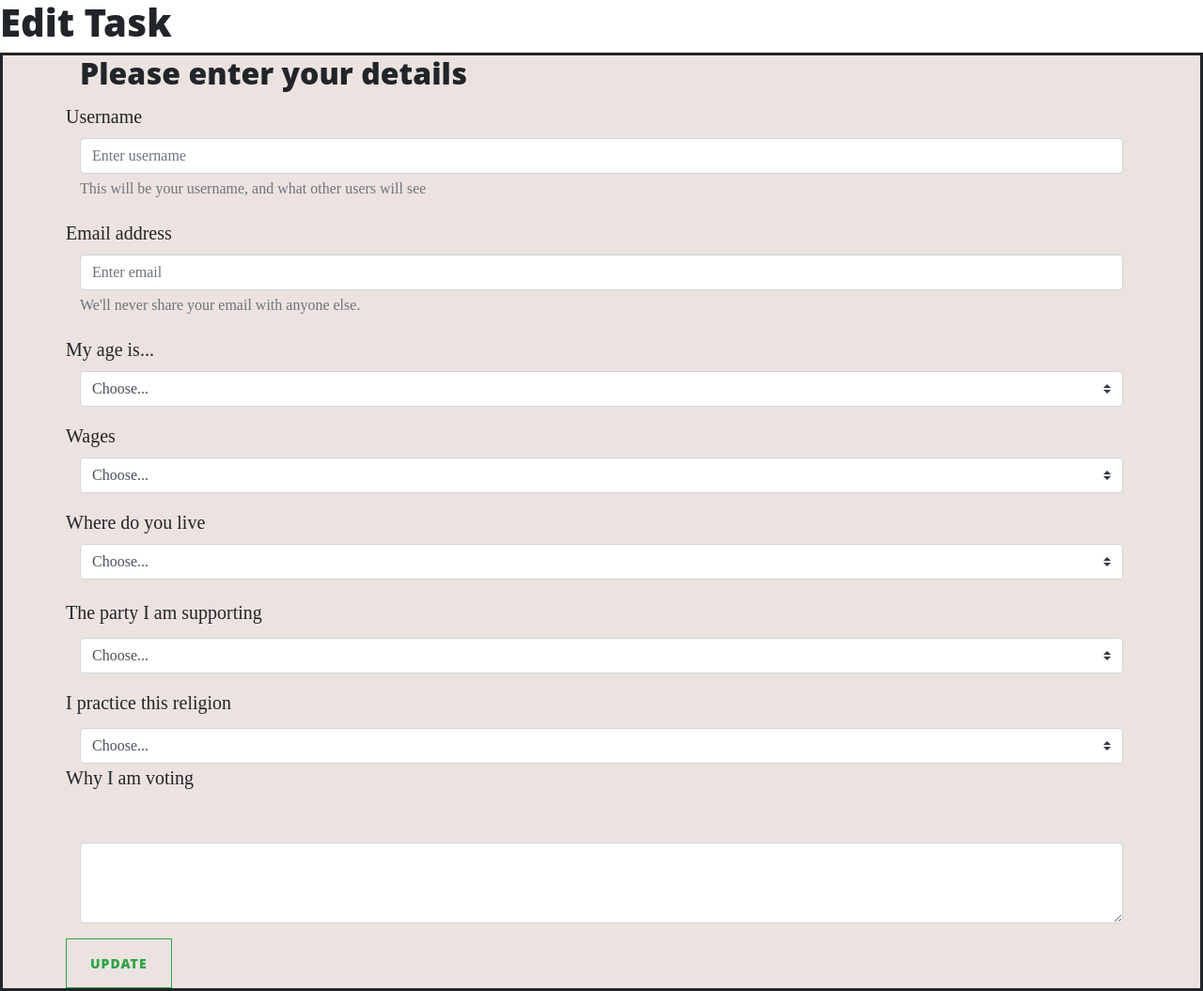
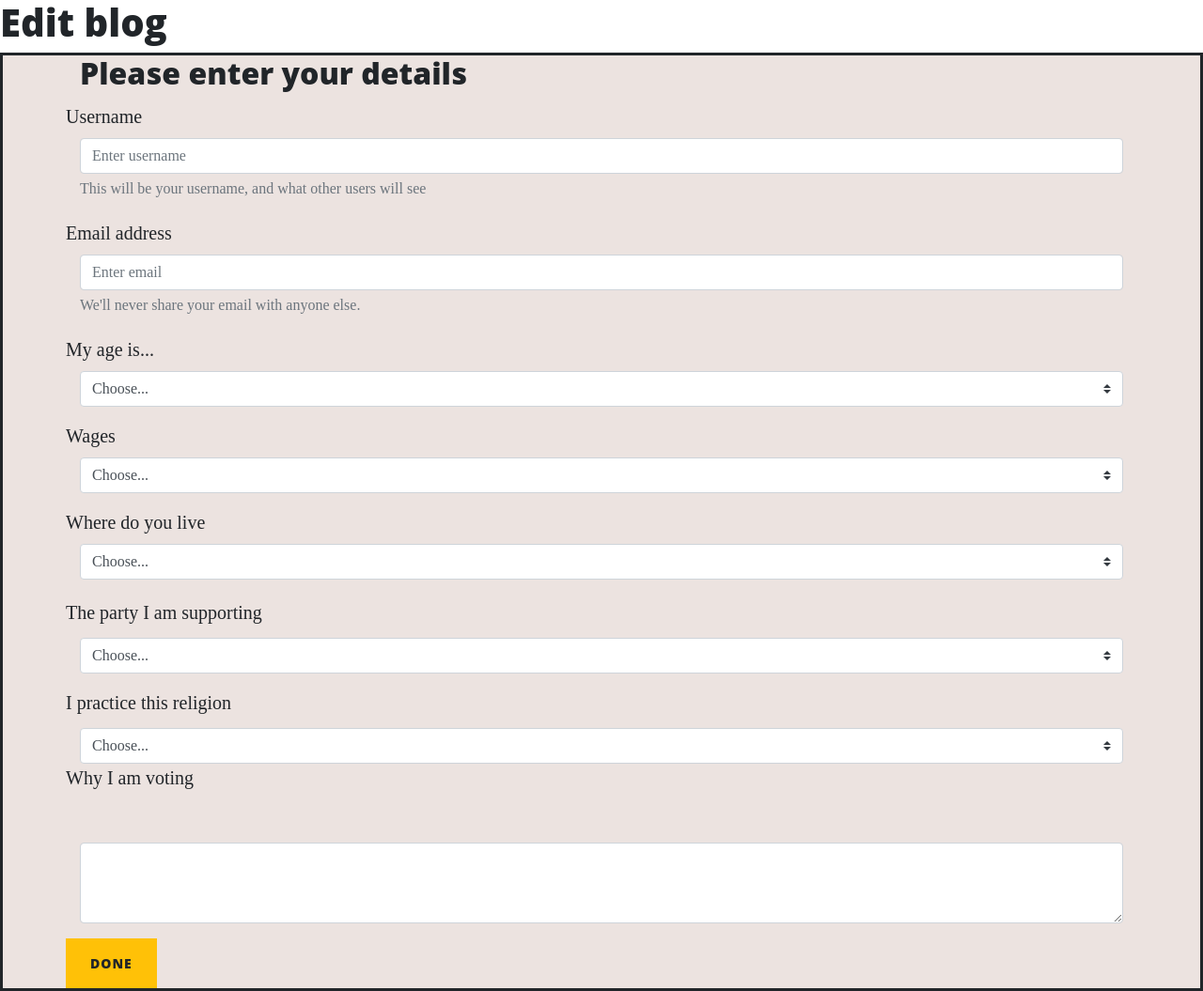
Before and after one commit to Rudancy/ms3, a Flask app: template templates/edit_blog.html in a window 1280 px wide. Shown: the whole page at 94% size. Run offline with Flask 2, Linux system fonts and the light colour scheme; the template is opened without the code that fills it, so the values that code supplies are empty; some libraries are stand-ins or nearby versions.

Commit message:
working on edit functionality

```diff
--- a/app.py
+++ b/app.py
@@ -36,7 +36,7 @@ def add_blog():
         religions=mongo.db.religion.find()
         ages=mongo.db.age_groups.find()
         return render_template("add_blog.html", ages=ages, regions=regions, wages=wages, parties=parties, religions=religions)
-
+        return redirect(url_for("insert_blog"))
 @app.route('/insert_blog', methods=['GET', 'POST'])
 def insert_blog():
 
@@ -74,7 +74,7 @@ def edit_blog(user_profile_id):
     ages=mongo.db.age_groups.find()
 
 
-    return render_template('edit_blog.html', user=user, blog=all_blogs, ages=ages, regions=regions, wages=wages, parties=parties, religions=religions)
+    return render_template('edit_blog.html', user=user, blog=all_blogs, ages=ages, regions=regions, wages=wages, parties=parties, religions=religions, user_profile_id=user_profile_id)
 
 
 
--- a/templates/edit_blog.html
+++ b/templates/edit_blog.html
@@ -1,11 +1,11 @@
 {% extends 'base.html' %} {% block content %}
 <h1>
-    Edit Task
+    Edit blog
 </h1>
 
 <div class="bd-datainput">
     <div class="container justify-content-center">
-        <form action="{{ url_for('insert_blog') }}" method="POST">
+        <form action="{{url_for('update_blog', user_profile_id=user_profile_id)}}" method="POST">
 
             <div class="row mb-1">
                 <div class="col-12">
@@ -51,7 +51,7 @@
                         <option selected>Choose...</option>
 
                         {% for age in ages %}
-                        <option value="{{age.age}}"{% if blog.user_age == age.age %}{% endif %}selected>I am {{age.age}} years old</option>
+                        <option value="{{age.age}}"{% if blog.user_age == age.age %}selected{% endif %}>I am {{age.age}} years old</option>
                         {%endfor%}
 
                     </select>
@@ -147,9 +147,10 @@
                     </div>
                 </div>
             </div>
-            <div class="row justify-centre">
-                <button type="submit" class="btn btn-outline-success">Update</button>
-            </div>
+            <div class="row">
+            <a href="{{url_for('user_blogs')}}" <button type="button" class="btn btn-warning" name="action">Done</button>
+          </a>
+          </div>
     </div>
 </div>
 
--- a/templates/user_blogs.html
+++ b/templates/user_blogs.html
@@ -19,8 +19,7 @@
             <span class="user-borders justify-content-center col-4"> I live in £{{blog.user_region}}</span>
           </div>
           <div class="row">
-            <a href="{{url_for('edit_blog', user_profile_id=blog._id)}}"
-            <button type="button" class="btn btn-warning">Edit</button>
+            <a href="{{url_for('edit_blog', user_profile_id=blog._id)}}" <button type="button" class="btn btn-warning">Edit</button>
           </a>
           </div>
           <div class="row">
```
Also changed, not shown: .c9/metadata/environment/app.py (+1 -1 lines), .c9/metadata/environment/templates/add_blog.html (+1 -1 lines), .c9/metadata/environment/templates/edit_blog.html (+1 -1 lines), .c9/metadata/environment/templates/user_blogs.html (+1 -1 lines), .c9/metadata/environment/requirements.txt (added), 2 other files.
